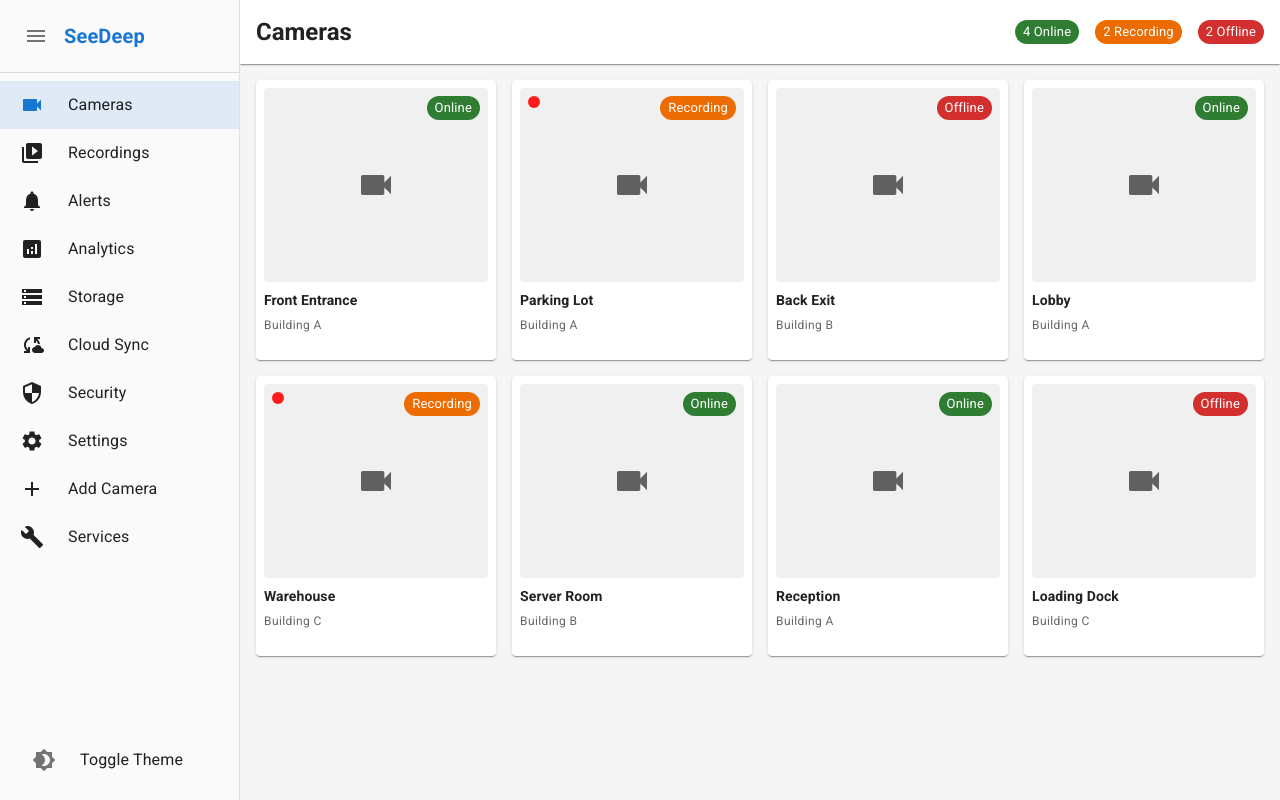
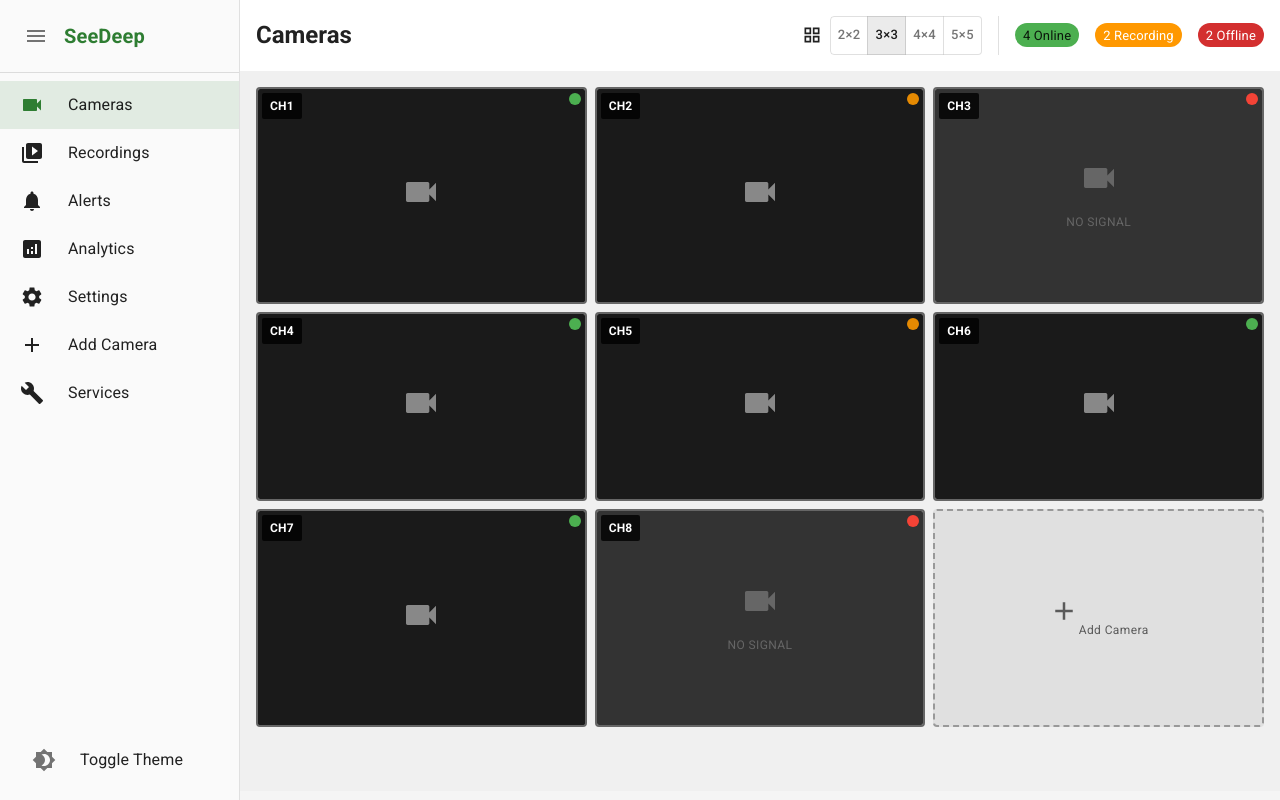
Before and after one commit to behzad1k/seedeep-electron, a React (Create React App) app: page / in a window 1280 px wide. Built offline with nearby package versions, Linux system fonts and the light colour scheme.

Commit message:
grids rawed

```diff
--- a/src/App.tsx
+++ b/src/App.tsx
@@ -20,6 +20,9 @@ import {
   Paper,
   Chip,
   Divider,
+  ToggleButton,
+  ToggleButtonGroup,
+  Tooltip,
 } from '@mui/material';
 import {
   Videocam,
@@ -30,11 +33,9 @@ import {
   Brightness7,
   Menu,
   VideoLibrary,
-  Security,
   Notifications,
   Analytics,
-  Storage,
-  CloudSync,
+  GridView,
 } from '@mui/icons-material';
 
 interface Camera {
@@ -49,6 +50,7 @@ const App: React.FC = () => {
   const [activeTab, setActiveTab] = useState('cameras');
   const [sidebarOpen, setSidebarOpen] = useState(false);
   const [sidebarHovered, setSidebarHovered] = useState(false);
+  const [gridSize, setGridSize] = useState<'2x2' | '3x3' | '4x4' | '5x5'>('3x3');
 
   // Mock camera data - replace with API data later
   const [cameras] = useState<Camera[]>([
@@ -66,10 +68,15 @@ const App: React.FC = () => {
     palette: {
       mode: darkMode ? 'dark' : 'light',
       primary: {
-        main: '#1976d2',
+        main: '#2e7d32', // Green color
+        dark: '#1b5e20',
+        light: '#4caf50',
       },
       secondary: {
-        main: '#dc004e',
+        main: '#388e3c',
+      },
+      success: {
+        main: '#4caf50',
       },
       background: {
         default: darkMode ? '#121212' : '#f5f5f5',
@@ -83,13 +90,25 @@ const App: React.FC = () => {
     { id: 'recordings', label: 'Recordings', icon: <VideoLibrary /> },
     { id: 'alerts', label: 'Alerts', icon: <Notifications /> },
     { id: 'analytics', label: 'Analytics', icon: <Analytics /> },
-    { id: 'storage', label: 'Storage', icon: <Storage /> },
-    { id: 'sync', label: 'Cloud Sync', icon: <CloudSync /> },
-    { id: 'security', label: 'Security', icon: <Security /> },
     { id: 'settings', label: 'Settings', icon: <Settings /> },
     { id: 'add-camera', label: 'Add Camera', icon: <Add /> },
     { id: 'services', label: 'Services', icon: <Build /> },
   ];
+
+  const getGridColumns = () => {
+    switch (gridSize) {
+      case '2x2': return 2;
+      case '3x3': return 3;
+      case '4x4': return 4;
+      case '5x5': return 5;
+      default: return 3;
+    }
+  };
+
+  const getMaxCameras = () => {
+    const cols = getGridColumns();
+    return cols * cols;
+  };
 
   const getStatusColor = (status: string) => {
     switch (status) {
@@ -111,87 +130,186 @@ const App: React.FC = () => {
 
   const drawerWidth = sidebarOpen || sidebarHovered ? 240 : 60;
 
-  const renderCameraGrid = () => (
-    <Grid container spacing={2} sx={{ p: 2 }}>
-      {cameras.map((camera) => (
-        <Grid item xs={12} sm={6} md={4} lg={3} key={camera.id}>
-          <Card
+  const renderCameraGrid = () => {
+    const columns = getGridColumns();
+    const maxCameras = getMaxCameras();
+    const displayCameras = cameras.slice(0, maxCameras);
+
+    // Fill empty slots if we have fewer cameras than grid spaces
+    const emptySlotsCount = maxCameras - displayCameras.length;
+    const emptySlots = Array(emptySlotsCount).fill(null);
+
+    return (
+      <Box sx={{
+        p: 2,
+        height: '100%',
+        display: 'flex',
+        flexDirection: 'column',
+        gap: 1,
+        backgroundColor: darkMode ? '#000' : '#f0f0f0',
+      }}>
+        <Box
           sx={{
-              height: 280,
-              cursor: 'pointer',
-              transition: 'transform 0.2s, box-shadow 0.2s',
-              '&:hover': {
-                transform: 'scale(1.02)',
-                boxShadow: 4,
-              }
+            display: 'grid',
+            gridTemplateColumns: `repeat(${columns}, 1fr)`,
+            gap: 1,
+            height: '100%',
+            aspectRatio: '1',
+            maxHeight: 'calc(100vh - 160px)',
           }}
         >
-            <CardContent sx={{ p: 1, height: '100%', display: 'flex', flexDirection: 'column' }}>
-              {/* Camera Video Feed Placeholder */}
+          {displayCameras.map((camera, index) => (
             <Box
+              key={camera.id}
               sx={{
-                  flex: 1,
-                  backgroundColor: darkMode ? '#333' : '#f0f0f0',
+                position: 'relative',
+                backgroundColor: darkMode ? '#1a1a1a' : '#000',
+                border: '2px solid',
+                borderColor: darkMode ? '#333' : '#666',
                 borderRadius: 1,
-                  display: 'flex',
-                  alignItems: 'center',
-                  justifyContent: 'center',
-                  mb: 1,
-                  position: 'relative',
                 overflow: 'hidden',
+                cursor: 'pointer',
+                transition: 'all 0.2s ease',
+                '&:hover': {
+                  borderColor: 'primary.main',
+                  transform: 'scale(1.02)',
+                },
               }}
+              className="camera-card"
             >
-                <Videocam sx={{ fontSize: 40, color: 'text.secondary' }} />
-
-                {/* Status indicator */}
-                <Chip
-                  label={getStatusText(camera.status)}
-                  color={getStatusColor(camera.status) as any}
-                  size="small"
-                  sx={{
-                    position: 'absolute',
-                    top: 8,
-                    right: 8,
-                  }}
-                />
-
-                {/* Recording indicator */}
-                {camera.status === 'recording' && (
+              {/* Channel Number Label */}
               <Box
                 sx={{
                   position: 'absolute',
-                      top: 8,
-                      left: 8,
+                  top: 4,
+                  left: 4,
+                  backgroundColor: 'rgba(0, 0, 0, 0.8)',
+                  color: 'white',
+                  px: 1,
+                  py: 0.5,
+                  borderRadius: 0.5,
+                  fontSize: '0.75rem',
+                  fontWeight: 'bold',
+                  zIndex: 2,
+                }}
+              >
+                CH{index + 1}
+              </Box>
+
+              {/* Status Indicator */}
+              <Box
+                sx={{
+                  position: 'absolute',
+                  top: 4,
+                  right: 4,
                   width: 12,
                   height: 12,
                   borderRadius: '50%',
-                      backgroundColor: 'red',
+                  backgroundColor:
+                    camera.status === 'online' ? '#4caf50' :
+                      camera.status === 'recording' ? '#ff9800' : '#f44336',
+                  zIndex: 2,
+                  ...(camera.status === 'recording' && {
                     animation: 'pulse 2s infinite',
                     '@keyframes pulse': {
                       '0%': { opacity: 1 },
                       '50%': { opacity: 0.5 },
                       '100%': { opacity: 1 },
                     },
+                  }),
                 }}
               />
+
+              {/* Camera Feed Area */}
+              <Box
+                sx={{
+                  width: '100%',
+                  height: '100%',
+                  display: 'flex',
+                  alignItems: 'center',
+                  justifyContent: 'center',
+                  backgroundColor: camera.status === 'offline' ? '#333' : '#1a1a1a',
+                  backgroundImage: camera.status !== 'offline'
+                    ? 'linear-gradient(45deg, #1a1a1a 25%, transparent 25%), linear-gradient(-45deg, #1a1a1a 25%, transparent 25%), linear-gradient(45deg, transparent 75%, #1a1a1a 75%), linear-gradient(-45deg, transparent 75%, #1a1a1a 75%)'
+                    : 'none',
+                  backgroundSize: '20px 20px',
+                  backgroundPosition: '0 0, 0 10px, 10px -10px, -10px 0px',
+                }}
+              >
+                {camera.status === 'offline' ? (
+                  <Box sx={{ textAlign: 'center', color: '#666' }}>
+                    <Videocam sx={{ fontSize: 40, mb: 1 }} />
+                    <Typography variant="caption" display="block">
+                      NO SIGNAL
+                    </Typography>
+                  </Box>
+                ) : (
+                  <Box sx={{ textAlign: 'center', color: '#888' }}>
+                    <Videocam sx={{ fontSize: 40 }} />
+                  </Box>
                 )}
               </Box>
 
-              {/* Camera Info */}
-              <Box>
-                <Typography variant="subtitle2" fontWeight="bold" noWrap>
+              {/* Camera Info Overlay */}
+              <Box
+                sx={{
+                  position: 'absolute',
+                  bottom: 0,
+                  left: 0,
+                  right: 0,
+                  backgroundColor: 'rgba(0, 0, 0, 0.8)',
+                  color: 'white',
+                  p: 1,
+                  transform: 'translateY(100%)',
+                  transition: 'transform 0.2s ease',
+                  '.camera-card:hover &': {
+                    transform: 'translateY(0)',
+                  },
+                }}
+                className="camera-info"
+              >
+                <Typography variant="caption" display="block" fontWeight="bold">
                   {camera.name}
                 </Typography>
-                <Typography variant="caption" color="text.secondary" noWrap>
+                <Typography variant="caption" color="#ccc">
                   {camera.location}
                 </Typography>
               </Box>
-            </CardContent>
-          </Card>
-        </Grid>
+            </Box>
           ))}
-    </Grid>
+
+          {/* Empty Slots */}
+          {emptySlots.map((_, index) => (
+            <Box
+              key={`empty-${index}`}
+              sx={{
+                backgroundColor: darkMode ? '#0a0a0a' : '#e0e0e0',
+                border: '2px dashed',
+                borderColor: darkMode ? '#333' : '#999',
+                borderRadius: 1,
+                display: 'flex',
+                alignItems: 'center',
+                justifyContent: 'center',
+                color: 'text.secondary',
+                cursor: 'pointer',
+                '&:hover': {
+                  borderColor: 'primary.main',
+                  backgroundColor: darkMode ? '#1a1a1a' : '#f5f5f5',
+                },
+              }}
+            >
+              <Box sx={{ textAlign: 'center' }}>
+                <Add sx={{ fontSize: 30, mb: 1 }} />
+                <Typography variant="caption">
+                  Add Camera
+                </Typography>
+              </Box>
+            </Box>
+          ))}
+        </Box>
+      </Box>
     );
+  };
 
   const renderContent = () => {
     switch (activeTab) {
@@ -312,9 +430,9 @@ const App: React.FC = () => {
                     justifyContent: sidebarOpen || sidebarHovered ? 'initial' : 'center',
                     px: 2.5,
                     '&.Mui-selected': {
-                      backgroundColor: darkMode ? 'rgba(144, 202, 249, 0.16)' : 'rgba(25, 118, 210, 0.12)',
+                      backgroundColor: darkMode ? 'rgba(46, 125, 50, 0.16)' : 'rgba(46, 125, 50, 0.12)',
                       '&:hover': {
-                        backgroundColor: darkMode ? 'rgba(144, 202, 249, 0.24)' : 'rgba(25, 118, 210, 0.16)',
+                        backgroundColor: darkMode ? 'rgba(46, 125, 50, 0.24)' : 'rgba(46, 125, 50, 0.16)',
                       },
                     },
                   }}
@@ -403,6 +521,25 @@ const App: React.FC = () => {
 
             {activeTab === 'cameras' && (
               <Box sx={{ display: 'flex', alignItems: 'center', gap: 2 }}>
+                {/* Grid Size Selector */}
+                <Box sx={{ display: 'flex', alignItems: 'center', gap: 1 }}>
+                  <GridView sx={{ fontSize: 20 }} />
+                  <ToggleButtonGroup
+                    value={gridSize}
+                    exclusive
+                    onChange={(e, newGridSize) => newGridSize && setGridSize(newGridSize)}
+                    size="small"
+                  >
+                    <ToggleButton value="2x2">2×2</ToggleButton>
+                    <ToggleButton value="3x3">3×3</ToggleButton>
+                    <ToggleButton value="4x4">4×4</ToggleButton>
+                    <ToggleButton value="5x5">5×5</ToggleButton>
+                  </ToggleButtonGroup>
+                </Box>
+
+                <Divider orientation="vertical" flexItem />
+
+                {/* Status Chips */}
                 <Chip
                   label={`${cameras.filter(c => c.status === 'online').length} Online`}
                   color="success"
@@ -410,7 +547,11 @@ const App: React.FC = () => {
                 />
                 <Chip
                   label={`${cameras.filter(c => c.status === 'recording').length} Recording`}
-                  color="warning"
+                  sx={{
+                    backgroundColor: '#ff9800',
+                    color: 'white',
+                    '&:hover': { backgroundColor: '#f57c00' }
+                  }}
                   size="small"
                 />
                 <Chip
```
Lines whose indentation alone changed are shown as unchanged.
